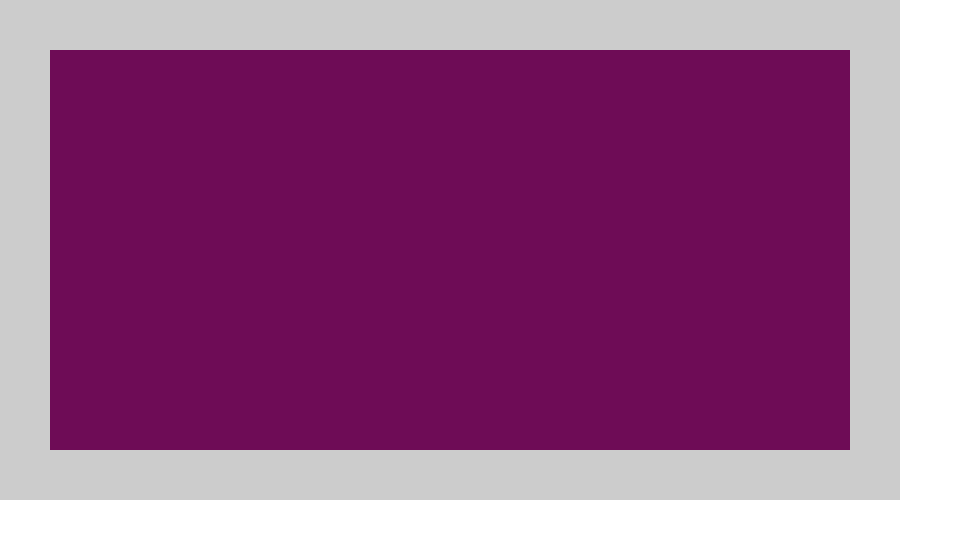
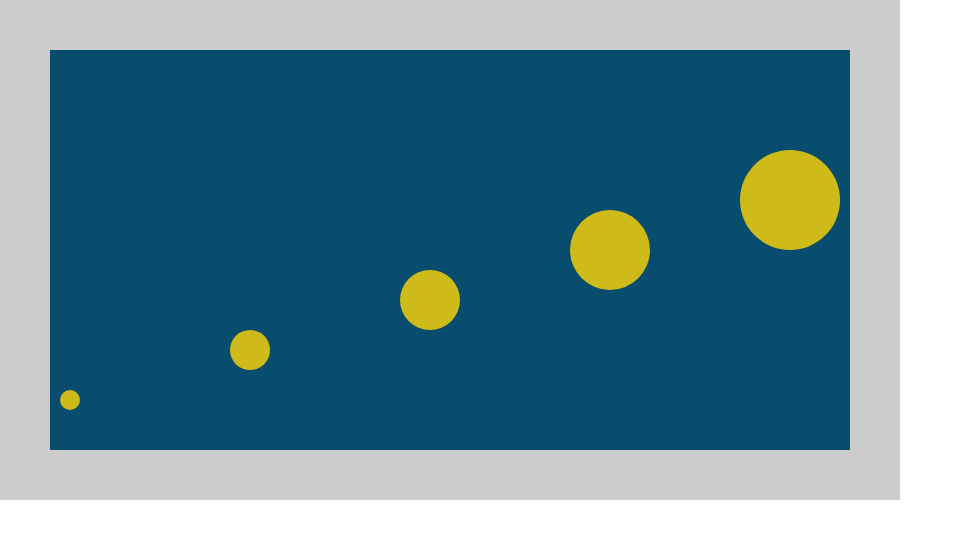
Before and after one commit to treecasiano/d3-demo, a website: page index.html in a window 1280 px wide. Shown: the whole page, without its empty margins (0-963 px from the left). Drawn offline with Linux system fonts and the light colour scheme.

Commit message:
Add some circles

```diff
--- a/css/style.css
+++ b/css/style.css
@@ -1,3 +1,7 @@
 body {
     font-family: 'Franklin Gothic Medium', sans-serif;
 }
+
+.circles {
+    fill: #ceba19;
+}
--- a/js/main.js
+++ b/js/main.js
@@ -1,6 +1,8 @@
 window.onload = function() {
   var w = 900;
   var h = 500;
+
+  var dataArray = [10, 20, 30, 40, 50];
 
   var container = d3.select("body")
       .append('svg')
@@ -21,5 +23,27 @@ window.onload = function() {
       .attr("class", "innerRect")
       .attr("x", 50)
       .attr("y", 50)
-      .style("fill", "#6e0c56");
+      .style("fill", "#084c6e");
+
+
+  // since we want to create new elements based on our data array,
+  // we need to create an empty selection by using a selector it won't find a match for
+
+  var circles = container.selectAll(".circles")
+      .data(dataArray)
+      .enter()
+      .append('circle')
+      .attr('class', 'circles')
+      .attr("r", function(d, i){ //circle radius
+        console.log("d:", d, "i:", i); //let's take a look at d and i
+        return d;
+      })
+      .attr("cx", function(d, i){ //x coordinate
+        return 70 + (i * 180);
+      })
+      .attr("cy", function(d){ //y coordinate
+        return 450 - (d * 5);
+      });
+
+  // Using .append() after a data join will always create the same number of new elements as data values in the dataset.
 };
```
